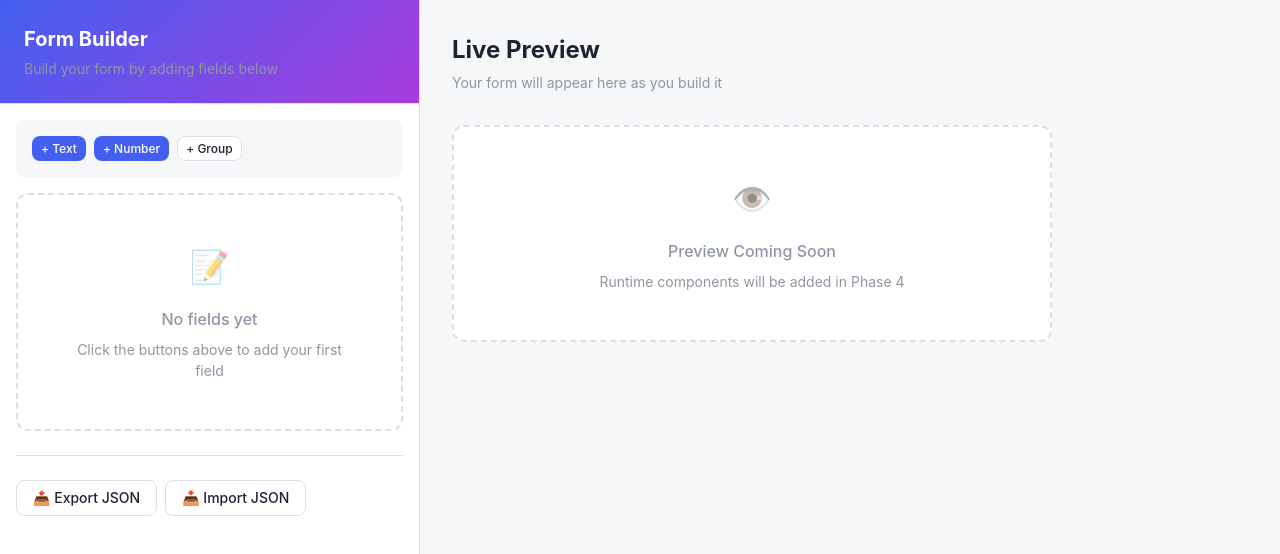
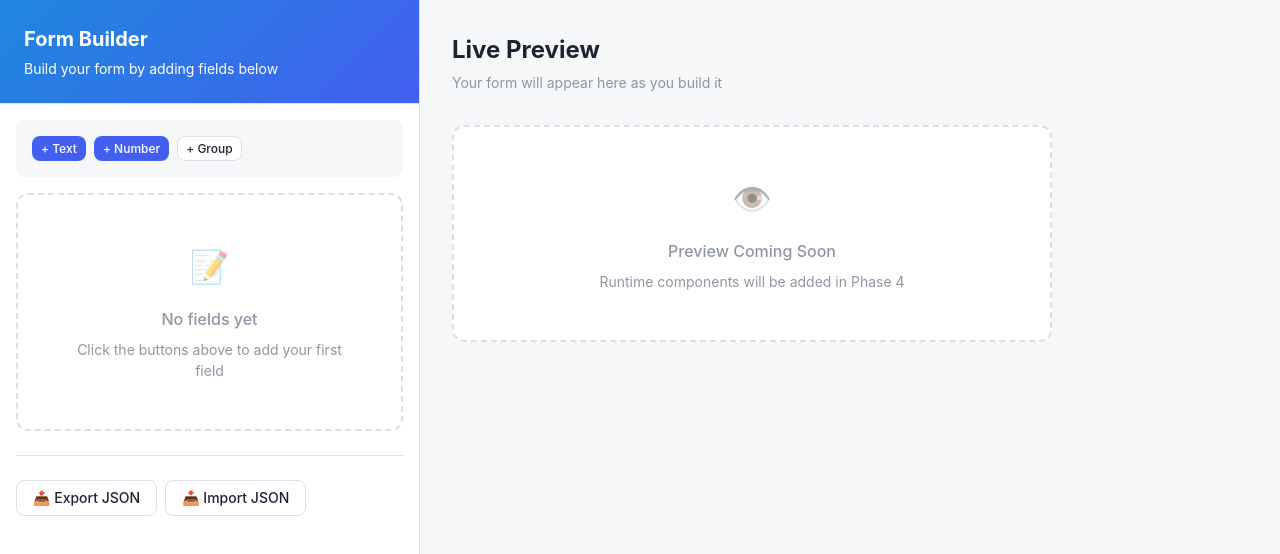
Before and after one commit to AnsurM/Assignment-Snr-FE-Engineer-Syed-Ansur-Mehdi, a React (Vite) app: page / in a window 1280 px wide. Shown: the top 554 px of the page. Built offline with nearby package versions, Linux system fonts and the light colour scheme.

Commit message:
UI: update color gradient and secondary text color in Sidebar

```diff
--- a/src/components/builder/FormBuilderSidebar.tsx
+++ b/src/components/builder/FormBuilderSidebar.tsx
@@ -97,7 +97,7 @@ const FormBuilderSidebar = memo(function FormBuilderSidebar() {
             {/* Header */}
             <header className="sidebar-header">
                 <h1 className="text-xl font-bold">Form Builder</h1>
-                <p className="text-sm text-muted mt-xs">Build your form by adding fields below</p>
+                <p className="text-sm mt-xs">Build your form by adding fields below</p>
             </header>
 
             {/* Scrollable content */}
--- a/src/styles/main.css
+++ b/src/styles/main.css
@@ -21,6 +21,7 @@
     --color-primary: hsl(230, 85%, 60%);
     --color-primary-hover: hsl(230, 85%, 50%);
     --color-primary-light: hsl(230, 85%, 95%);
+    --color-cloudfront-primary: #1f87de;
 
     --color-secondary: hsl(280, 70%, 55%);
     --color-secondary-hover: hsl(280, 70%, 45%);
@@ -153,7 +154,7 @@ body {
 .sidebar-header {
     padding: var(--space-lg);
     border-bottom: 1px solid var(--color-border);
-    background: linear-gradient(135deg, var(--color-primary) 0%, var(--color-secondary) 100%);
+    background: linear-gradient(135deg, var(--color-cloudfront-primary) 0%, var(--color-primary) 100%);
     color: var(--color-text-inverse);
 }
 
```
